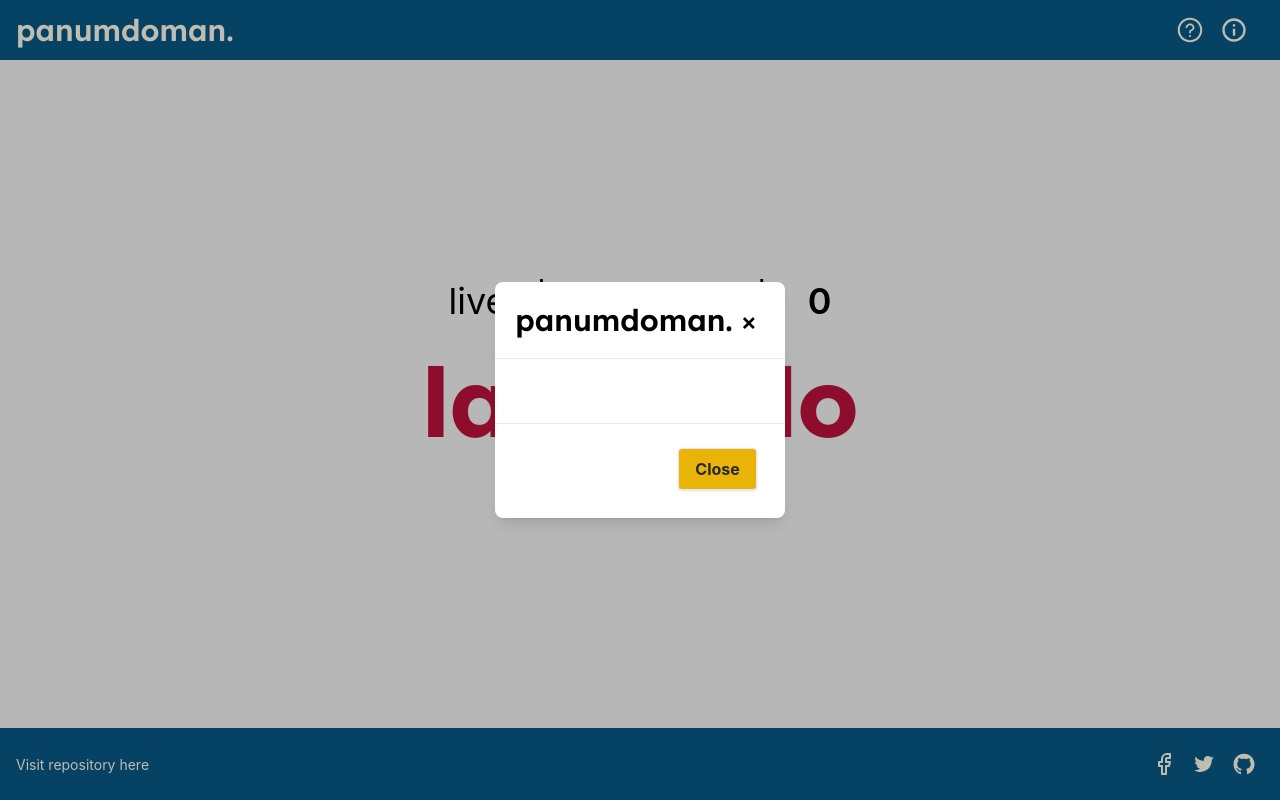
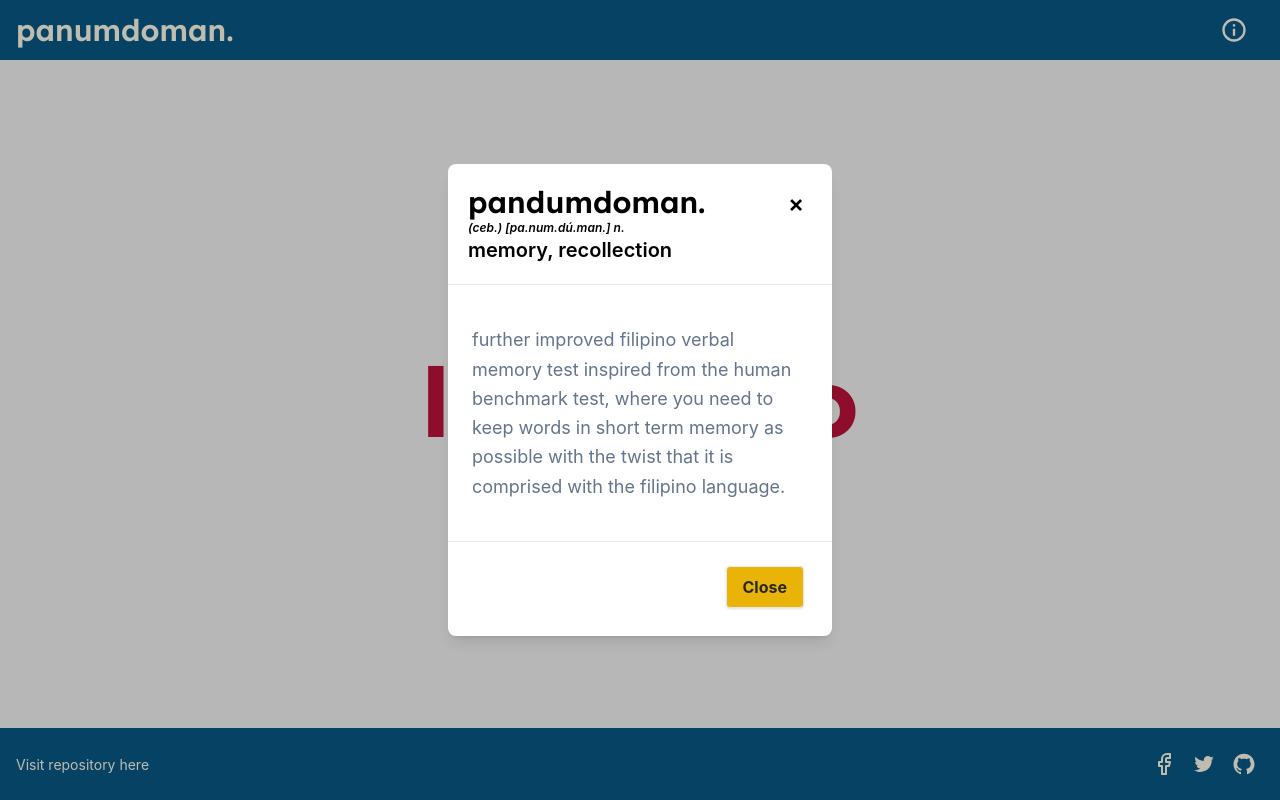
Before and after one commit to louispawaon/panumdoman, a Next.js app in the folder panumdoman/: page / in a window 1280 px wide. Built offline with nearby package versions, Linux system fonts and the light colour scheme.

Commit message:
removed instruction modal - rush time

```diff
--- a/panumdoman/components/CompontentIndex.tsx
+++ b/panumdoman/components/CompontentIndex.tsx
@@ -3,6 +3,5 @@
 /*SHARED*/
 export {default as MainGame} from './MainGame/MainGame';
 export {default as Header} from './Header/Header';
-export {default as InstructionModal} from './Modal/InstructionModal';
 export {default as AboutModal} from './Modal/AboutModal';
 export {default as Footer} from './Footer/Footer'
--- a/panumdoman/components/Header/Header.tsx
+++ b/panumdoman/components/Header/Header.tsx
@@ -1,21 +1,18 @@
 import React from "react";
 import {RiInformationLine} from 'react-icons/ri'
-import {AiOutlineQuestionCircle} from 'react-icons/ai'
 
 interface Header{
-  onOpenInstModal: ()=>void
   onOpenAboutModal: ()=>void
 
 }
 
-export default function Header({onOpenInstModal,onOpenAboutModal}:Header){
+export default function Header({onOpenAboutModal}:Header){
      return (
         <nav className=" fixed top-0 w-full flex items-center justify-between px-4 py-3 bg-sky-800">
         <div className="flex">
           <span className="font-lexend font-semibold text-3xl text-amber-50">panumdoman.</span>
         </div>
         <div className="flex">
-          <button><AiOutlineQuestionCircle onClick={onOpenInstModal} className="text-amber-50 h-7 w-7 fill-current mr-4 hover:text-gray-300"/></button>
           <button><RiInformationLine onClick={onOpenAboutModal} className="text-amber-50 h-7 w-7 fill-current mr-4 hover:text-gray-300"/></button>
         </div>
        </nav>
--- a/panumdoman/components/MainGame/MainGame.tsx
+++ b/panumdoman/components/MainGame/MainGame.tsx
@@ -13,6 +13,8 @@ export default function MainGame(){
     const [lives, setLives] = useState<number>(3);
     const [allWords, setAllWords] = useState<string[]>(tagalogWords.words);
     const [gameOver, setGameOver] = useState<boolean>(false);
+    const [isCorrect,setIsCorrect] = useState<boolean>(false);
+    const [isAnimating,setIsAnimating] = useState<boolean>(false);
     const [newWordCounter, setNewWordCounter] = useState<number>(1);
     const wordFetch = useRef(false)
 
@@ -38,11 +40,20 @@ useEffect(() => { //pre rendered
     setNew()
 }, []);
 
+//Animation for score
+useEffect(()=>{
+  if(isCorrect){
+    setIsAnimating(true)
+    setTimeout(() => setIsAnimating(false), 200);
+  }
+},[isCorrect])
+
 const handleGuess = (guess: boolean) => {
 
   //lives-scoring mechanic
   if (guess === currentWord.seen) { //new and not seen (default false)
     setScore(score => score + 1);
+    setIsCorrect(true)
   }
   else if(guess!=currentWord.seen){
     setLives(lives=>lives-1);
@@ -89,7 +100,7 @@ useEffect(()=>{
           <div>
               <div className="mb-8 flex justify-center space-x-10 text-center text-4xl">
                 <p>lives |</p><p className="font-semibold">{lives}</p>
-                <p>score |</p><p className="font-semibold">{score}</p>
+                <p>score |</p><p className={`font-semibold ${isCorrect?"text-emerald-800":"text-black"}`}>{score}</p>
               </div>
               <p className="text-center xl:text-8xl lg:text-7xl md:text-6xl sm:text-5xl font-lexend font-bold text-rose-700">{currentWord.tagalogWords}</p>
               <div className="mt-6 text-center space-x-20">
--- a/panumdoman/components/Modal/AboutModal.tsx
+++ b/panumdoman/components/Modal/AboutModal.tsx
@@ -17,9 +17,11 @@ export default function AboutModal({isOpen,onClose}:AboutModal){
             <div className="border-0 rounded-lg shadow-lg relative flex flex-col w-full bg-white outline-none focus:outline-none">
               {/*header*/}
               <div className="flex items-start justify-between p-5 border-b border-solid border-slate-200 rounded-t">
-                <h3 className="text-3xl font-semibold">
-                  <h3 className="font-lexend text-3xl font-semibold flex-auto text-center">about.</h3>
-                </h3>
+                <div className="font-semibold leading-3">
+                  <h3 className="font-lexend text-3xl font-semibold flex-auto text-center">pandumdoman.</h3>
+                  <i className="text-xs">(ceb.) [pa.num.dú.man.] n.</i>
+                  <h4 className="text-xl">memory, recollection</h4>
+                </div>
                 <button
                   className="p-1 ml-auto bg-transparent border-0 text-black float-right text-3xl leading-none font-semibold outline-none focus:outline-none"
                   onClick={onClose}
@@ -32,7 +34,7 @@ export default function AboutModal({isOpen,onClose}:AboutModal){
               {/*body*/}
               <div className="relative p-6 flex-auto">
                 <p className="my-4 text-slate-500 text-lg leading-relaxed">
-                  {/*text here*/}
+                <p>further improved filipino verbal memory test inspired from the human benchmark test, where you need to keep words in short term memory as possible with the twist that it is comprised with the filipino language.</p>
                 </p>
               </div>
               {/*footer*/}
--- a/panumdoman/components/Modal/InstructionModal.tsx
+++ /dev/null
@@ -1,56 +0,0 @@
-import React from "react";
-
-interface InstModal{
-  isOpen: boolean
-  onClose:()=>void
-}
-
-export default function InstructionModal({onClose,isOpen}:InstModal) {
-
-  return (
-        <>
-        {isOpen&&
-          <><div
-          className="justify-center items-center flex overflow-x-hidden overflow-y-auto fixed inset-0 z-50 outline-none focus:outline-none"
-        >
-          <div className="relative w-auto my-6 mx-auto max-w-sm">
-            {/*content*/}
-            <div className="border-0 rounded-lg shadow-lg relative flex flex-col w-full bg-white outline-none focus:outline-none">
-              {/*header*/}
-              <div className="flex items-start justify-between p-5 border-b border-solid border-slate-200 rounded-t">
-                <h3 className="text-3xl font-semibold">
-                  <h3 className="font-lexend text-3xl font-semibold flex-auto text-center">panumdoman.</h3>
-                </h3>
-                <button
-                  className="p-1 ml-auto bg-transparent border-0 text-black float-right text-3xl leading-none font-semibold outline-none focus:outline-none"
-                  onClick={onClose}
-                >
-                  <span className="bg-transparent h-6 w-6 text-2xl block outline-none focus:outline-none">
-                    ×
-                  </span>
-                </button>
-              </div>
-              {/*body*/}
-              <div className="relative p-6 flex-auto">
-                <p className="my-4 text-slate-500 text-lg leading-relaxed">
-                  {/*text here*/}
-                </p>
-              </div>
-              {/*footer*/}
-              <div className="flex items-center justify-end p-6 border-t border-solid border-slate-200 rounded-b">
-                <button
-                  className="bg-transparent hover:bg-slate-100 hover:border-zinc-500 bg-yellow-500 text-zinc-800 font-bold hover:text-zinc-800 py-2 px-4 border hover:border-transparent rounded shadow hover:shadow-lg outline-none focus:outline-none mr-1 mb-1 ease-linear transition-all duration-150"
-                  type="button"
-                  /*onClick={() => setShowModal(false)}*/
-                  onClick={onClose}
-                >
-                  Close
-                </button>
-              </div>
-            </div>
-          </div>
-        </div><div className="opacity-25 fixed inset-0 z-40 bg-black"></div></>
-        }
-          </>
-      )
-}
--- a/panumdoman/pages/index.tsx
+++ b/panumdoman/pages/index.tsx
@@ -1,17 +1,8 @@
 import React, {useEffect,useState} from "react";
-import {MainGame,Header,InstructionModal,AboutModal,Footer} from '../components/CompontentIndex'
+import {MainGame,Header,AboutModal,Footer} from '../components/CompontentIndex'
 
 export default function Home() {
-  const [showInstModal, setShowInstModal] = useState(false);
   const [showAboutModal, setShowAboutModal] = useState(false);
-
-  const handleInstModal=()=>{
-    setShowInstModal(true);
-  };
-
-  const handleInstModalClose=()=>{
-    setShowInstModal(false);
-  };
 
   const handleAboutModal=()=>{
     setShowAboutModal(true);
@@ -22,13 +13,12 @@ export default function Home() {
   };
 
   useEffect(() =>{
-    setShowInstModal(true);
+    setShowAboutModal(true);
   },[])
 
   return (
     <>
-      <Header onOpenInstModal={handleInstModal} onOpenAboutModal={handleAboutModal}/>
-      <InstructionModal isOpen={showInstModal} onClose={handleInstModalClose}/>
+      <Header onOpenAboutModal={handleAboutModal}/>
       <AboutModal isOpen={showAboutModal} onClose={handleAboutModalClose}/>
       <MainGame/>
       <Footer/>
```
